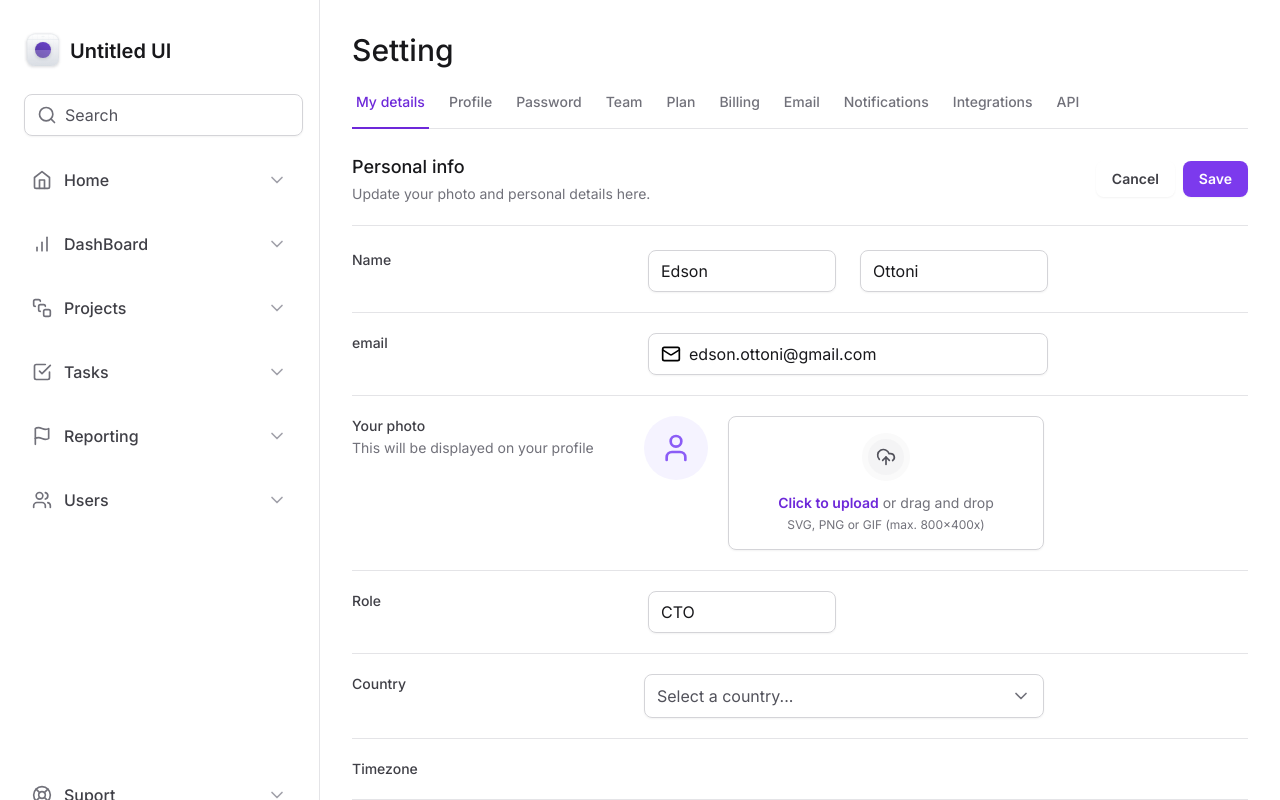
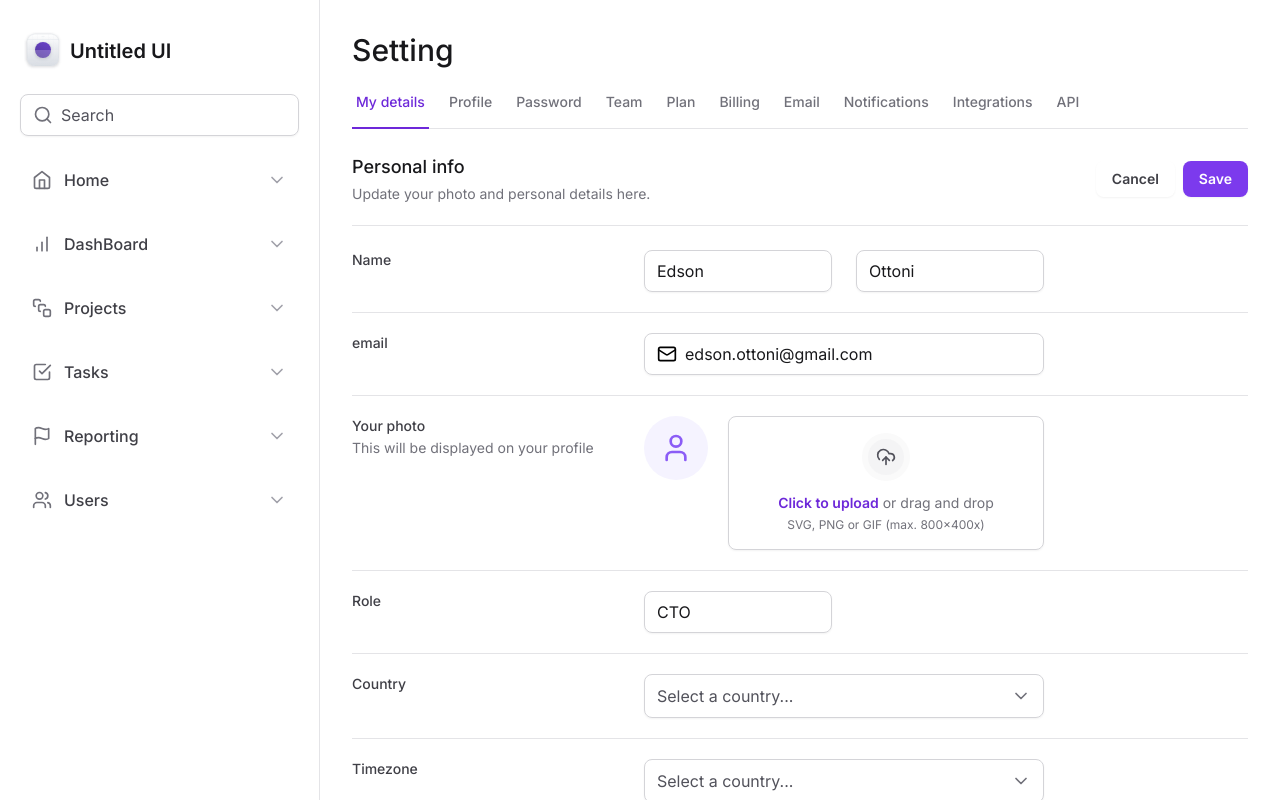
Before and after one commit to EdsonOttoni/ignite-tailwind-next, a Next.js app: page / in a window 1280 px wide. Shown: the top 800 px of the page. Built offline with nearby package versions, Linux system fonts and the light colour scheme.

Commit message:
Add input timezone

```diff
--- a/src/app/page.tsx
+++ b/src/app/page.tsx
@@ -3,6 +3,7 @@
 import * as FileInput from '@/components/Form/FileInput'
 import { Mail } from 'lucide-react'
 import { Select } from '@/components/Select'
+import { SelectItem } from '@/components/Select/SelectItem'
 
 export default function Home() {
   return (
@@ -111,7 +112,11 @@
               Country
             </label>
 
-            <Select />
+            <Select placeholder="Select a country...">
+              <SelectItem value="br" text="Brazil" />
+              <SelectItem value="us" text="United State" />
+              <SelectItem value="mx" text="Mexico" />
+            </Select>
           </div>
 
           <div className="grid grid-cols-form gap-3 pt-5">
@@ -121,6 +126,11 @@
             >
               Timezone
             </label>
+
+            <Select placeholder="Select a country...">
+              <SelectItem value="br" text="Pacific Standard Time (UTC-08:00)" />
+              <SelectItem value="us" text="America São Paulo (UTC-03:00)" />
+            </Select>
           </div>
 
           <div className="grid grid-cols-form gap-3 pt-5">
--- a/src/components/Input.tsx
+++ b/src/components/Input.tsx
@@ -22,7 +22,7 @@
 export function InputRoot(props: InputRootProps) {
   return (
     <div
-      className="mx-1 flex w-full items-center gap-2 rounded-lg border border-zinc-300 px-3 py-2 shadow-sm"
+      className="flex w-full items-center gap-2 rounded-lg border border-zinc-300 px-3 py-2 shadow-sm"
       {...props}
     />
   )
--- /dev/null
+++ b/src/components/Select/SelectItem.tsx
@@ -0,0 +1,22 @@
+'use client'
+
+import * as Select from '@radix-ui/react-select'
+import { Check } from 'lucide-react'
+
+export type SelectItemProps = Select.SelectItemProps & {
+  text: string
+}
+
+export function SelectItem({ text, ...props }: SelectItemProps) {
+  return (
+    <Select.Item
+      className="flex items-center gap-2 px-3 py-2.5 outline-none data-[highlighted]:bg-zinc-50"
+      {...props}
+    >
+      <Select.ItemText className="text-black">{text}</Select.ItemText>
+      <Select.ItemIndicator>
+        <Check className="h-4 w-4 text-violet-500" />
+      </Select.ItemIndicator>
+    </Select.Item>
+  )
+}
--- a/src/components/Select.tsx
+++ b/src/components/Select/index.tsx
@@ -2,17 +2,19 @@
 
 import * as SelectPrimitive from '@radix-ui/react-select'
 import { ChevronDown } from 'lucide-react'
+import { ReactNode } from 'react'
 
 export interface SelectProps {
-  text?: string
+  children: ReactNode
+  placeholder: string
 }
 
-export function Select(props: SelectProps) {
+export function Select({ children, placeholder }: SelectProps) {
   return (
     <SelectPrimitive.Root>
       <SelectPrimitive.Trigger className="py2 flex h-11 w-full items-center justify-between gap-2 rounded-lg border border-zinc-300 px-3 shadow-sm data-[placeholder]:text-zinc-600">
         <SelectPrimitive.Value
-          placeholder="Select a country..."
+          placeholder={placeholder}
           className="text-black"
         />
         <SelectPrimitive.Icon>
@@ -27,16 +29,7 @@
           position="popper"
           sideOffset={8}
         >
-          <SelectPrimitive.Viewport>
-            <SelectPrimitive.Item
-              value="br"
-              className="flex items-center gap-2 px-3 py-2.5"
-            >
-              <SelectPrimitive.ItemText className="text-black">
-                Brazil
-              </SelectPrimitive.ItemText>
-            </SelectPrimitive.Item>
-          </SelectPrimitive.Viewport>
+          <SelectPrimitive.Viewport>{children}</SelectPrimitive.Viewport>
         </SelectPrimitive.Content>
       </SelectPrimitive.Portal>
     </SelectPrimitive.Root>
```
